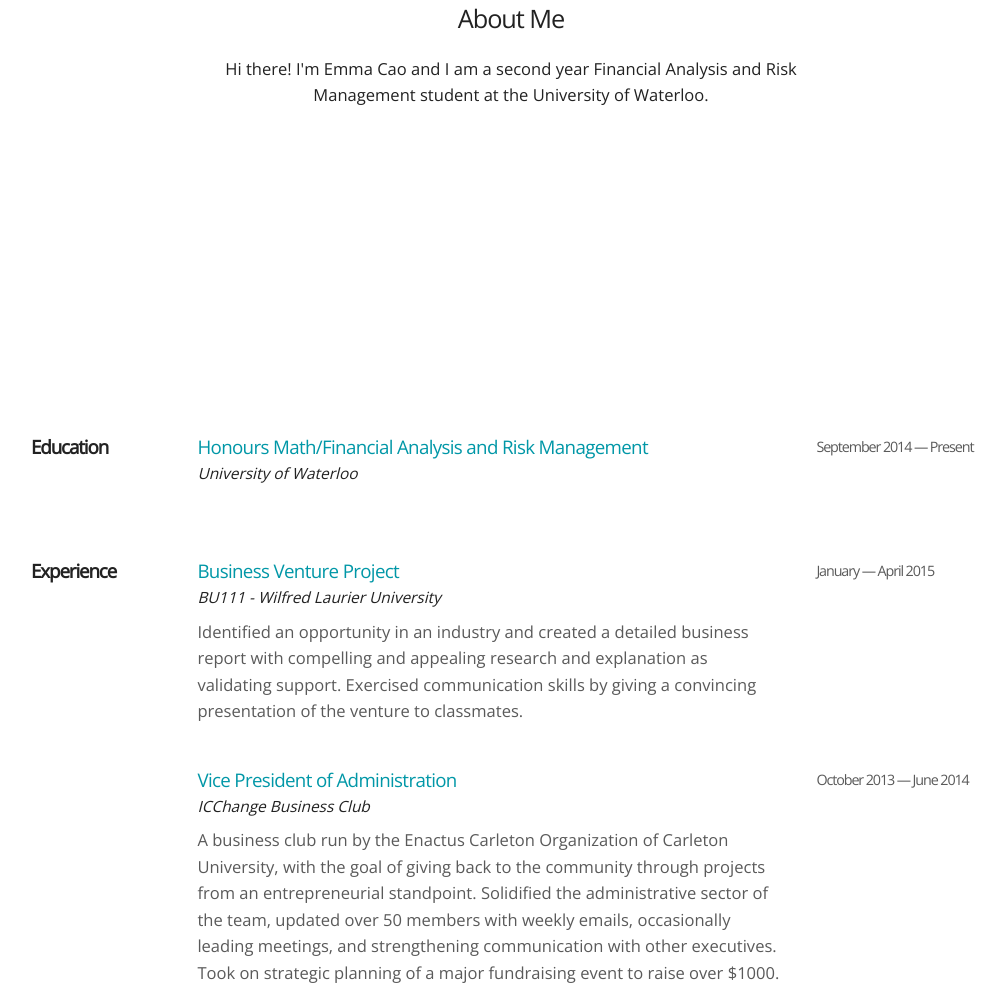
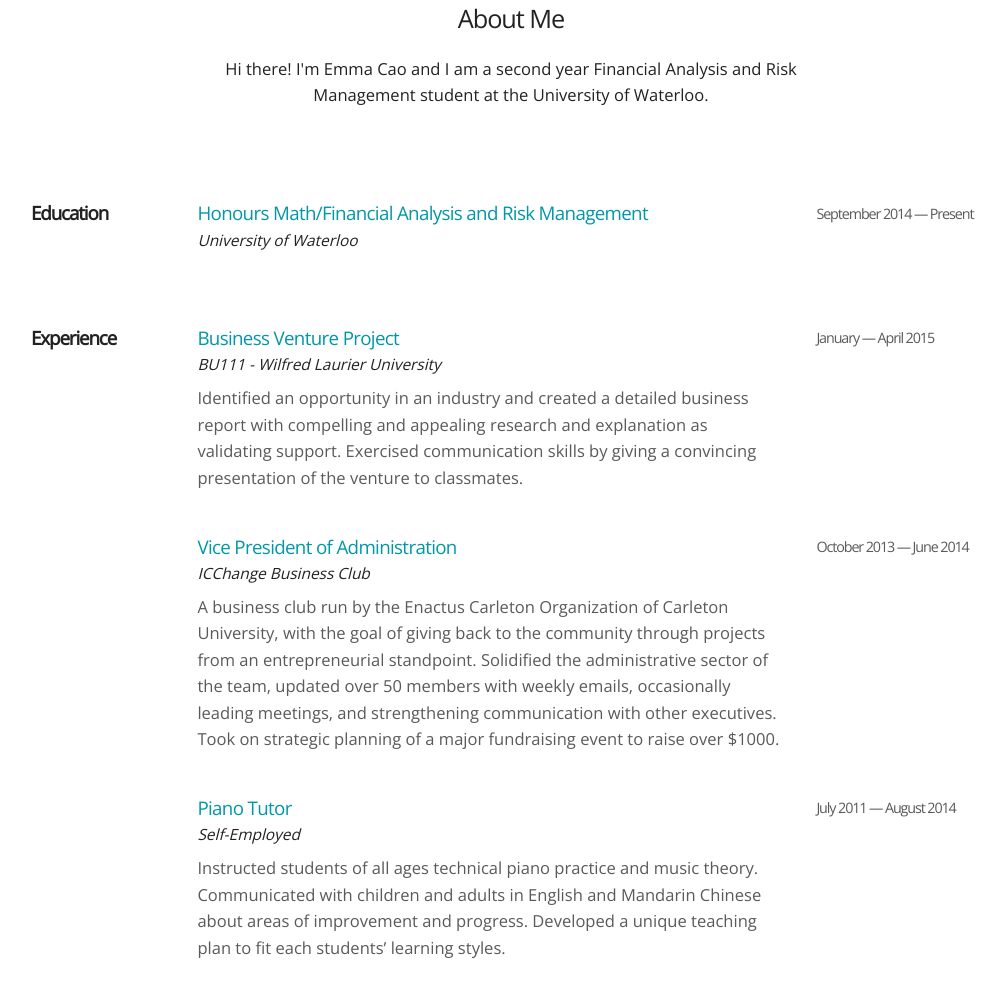
Before and after one commit to emmacaocao/emmacaocao.github.io, a plain HTML site: page index.html in a window 1280 px wide. Shown: the part 830-1830 px from the top of the page, without its empty margins (129-1135 px from the left). Drawn offline with nearby package versions, Linux system fonts and the light colour scheme.

Commit message:
Remove second parallax.

```diff
--- a/index.html
+++ b/index.html
@@ -54,10 +54,6 @@
 					<p>Hi there! I'm Emma Cao and I am a second year Financial Analysis and Risk Management student at the University of Waterloo.</p>
 					</article>
 				</section>
-			</div>
-			<div class="nomargin" data-parallax="scroll" data-image-src="assets/img/toronto_skyline.jpg" style="min-height: 200px; background: transparent; width: 100%">
-			</div>
-			<div class="container">
 				<section class="row" id="education">
 					<div class="two columns section-title">
 						<h1>Education</h1>
@@ -116,6 +112,8 @@
 				</section>
 			</div>
 		</div>
+		<!--<div class="nomargin" data-parallax="scroll" data-image-src="assets/img/toronto_skyline.jpg" style="min-height: 250px; background: transparent; width: 100%">
+		</div>-->
 		<footer>
 			<div id="contact-wrapper">
 				<div class="container">
```
